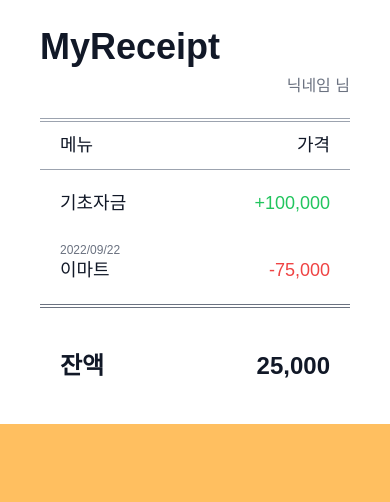
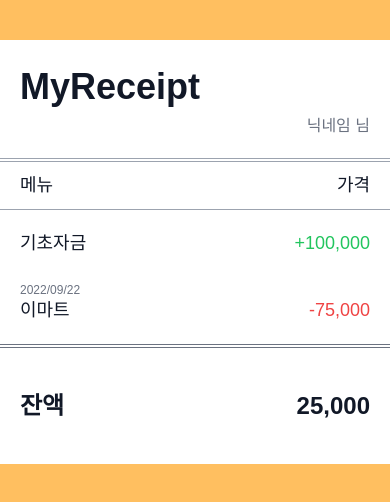
Before and after one commit to crewd/MyReceipt, a Next.js app: page / in a window 390 px wide. Shown: the top 502 px of the page. Built offline with nearby package versions, Linux system fonts and the light colour scheme.

Commit message:
feat: 기초자금 수정

```diff
--- a/components/layout/AppLayout.tsx
+++ b/components/layout/AppLayout.tsx
@@ -1,7 +1,7 @@
 const AppLayout = ({ children }: { children: React.ReactNode }) => {
   return (
-    <div className="max-w-[768px] w-full m-auto bg-white px-[40px] md:my-[40px] ">
-      <header className="py-[20px] border-double border-b-4 border-gray-400">
+    <div className="max-w-[768px] w-full m-auto bg-white md:px-[40px] my-[40px]">
+      <header className="py-[20px] px-[20px] border-double border-b-4 border-gray-400">
         <h1 className="font-bold text-xxl">MyReceipt</h1>
         <p className="flex justify-end w-full text-gray-500">닉네임 님</p>
       </header>
--- a/pages/_app.tsx
+++ b/pages/_app.tsx
@@ -1,12 +1,15 @@
 import '../styles/globals.css';
 import type { AppProps } from 'next/app';
 import AppLayout from '../components/layout/AppLayout';
+import { RecoilRoot } from 'recoil';
 
 function MyApp({ Component, pageProps }: AppProps) {
   return (
-    <AppLayout>
-      <Component {...pageProps} />
-    </AppLayout>
+    <RecoilRoot>
+      <AppLayout>
+        <Component {...pageProps} />
+      </AppLayout>
+    </RecoilRoot>
   );
 }
 
--- a/pages/index.tsx
+++ b/pages/index.tsx
@@ -1,27 +1,68 @@
+import { GetServerSideProps } from 'next';
+import { useEffect, useRef, useState } from 'react';
+import { useRecoilState } from 'recoil';
 import BreakDownCard from '../components/common/BreakDownCard';
+import { assetState } from '../utils/recoils/asset';
 
-const data = {
-  basicFunds: 100000,
-  consumption: [
-    {
-      title: '이마트',
-      date: '2022/09/22',
-      price: -75000,
-    },
-  ],
+type Data = {
+  basicFunds: number;
+  consumption: {
+    title: string;
+    date: string;
+    price: number;
+  }[];
 };
 
-const MainPage = () => {
+const MainPage = ({ data }: { data: Data }) => {
+  // 기초자금 수정 메뉴
+  const [menuOpened, setMenuOpened] = useState(false);
+  // 기초 자금
+  const [basicFunds, setBasicFunds] = useState(0);
+  // 내역 recoil
+  const [asset, setAsset] = useRecoilState(assetState);
+
+  useEffect(() => {
+    if (data) {
+      setAsset(data);
+    }
+  }, []);
+
+  useEffect(() => {
+    if (asset) {
+      setBasicFunds(asset.basicFunds);
+    }
+  }, [asset]);
+
   const priceCalc = () => {
     let consumption = 0;
 
-    data.consumption.map((value) => {
+    asset.consumption.map((value) => {
       consumption += value.price;
     });
 
-    const result = data.basicFunds + consumption;
+    const result = asset.basicFunds + consumption;
     return result;
   };
+
+  const inputNumber = (e: React.ChangeEvent<HTMLInputElement>) => {
+    const { value } = e.target;
+    // value의 값이 숫자가 아닐경우 빈문자열로 replace 해버림.
+    const onlyNumber = value.replace(/[^0-9]/g, '');
+    setBasicFunds(Number(onlyNumber));
+  };
+
+  const changeBasicFunds = () => {
+    if (basicFunds) {
+      setAsset((current) => ({ ...current, basicFunds: Number(basicFunds) }));
+    }
+    return setMenuOpened(false);
+  };
+
+  useEffect(() => {
+    if (!menuOpened) {
+      setBasicFunds(asset.basicFunds);
+    }
+  }, [menuOpened]);
 
   return (
     <div>
@@ -30,8 +71,28 @@ const MainPage = () => {
         <div>가격</div>
       </nav>
       <div>
-        <BreakDownCard title="기초자금" price={data.basicFunds} />
-        {data.consumption.map((consumption) => (
+        <button className="w-full" onClick={() => setMenuOpened(!menuOpened)}>
+          <BreakDownCard title="기초자금" price={asset.basicFunds} />
+        </button>
+        {menuOpened && (
+          <div className="p-[20px] flex justify-between bg-gray-100/80">
+            <input
+              className="px-[10px] py-[5px] text-regular border border-gray-300 rounded-md outline-none"
+              type="text"
+              value={basicFunds || ''}
+              placeholder="기초 자금 변경"
+              onChange={inputNumber}
+            />
+            <div className="flex">
+              <button onClick={changeBasicFunds}>수정</button>
+              <button className="ml-[15px]" onClick={() => setMenuOpened(false)}>
+                취소
+              </button>
+            </div>
+          </div>
+        )}
+
+        {asset.consumption.map((consumption) => (
           <BreakDownCard
             key={consumption.title}
             title={consumption.title}
@@ -48,4 +109,22 @@ const MainPage = () => {
   );
 };
 
+export const getServerSideProps: GetServerSideProps = async () => {
+  const data = {
+    basicFunds: 100000,
+    consumption: [
+      {
+        title: '이마트',
+        date: '2022/09/22',
+        price: -75000,
+      },
+    ],
+  };
+  return {
+    props: {
+      data,
+    },
+  };
+};
+
 export default MainPage;
--- /dev/null
+++ b/utils/recoils/asset.ts
@@ -0,0 +1,15 @@
+import { atom } from 'recoil';
+
+export const assetState = atom({
+  key: 'assetState',
+  default: {
+    basicFunds: 0,
+    consumption: [
+      {
+        title: '',
+        date: '',
+        price: 0,
+      },
+    ],
+  },
+});
```
